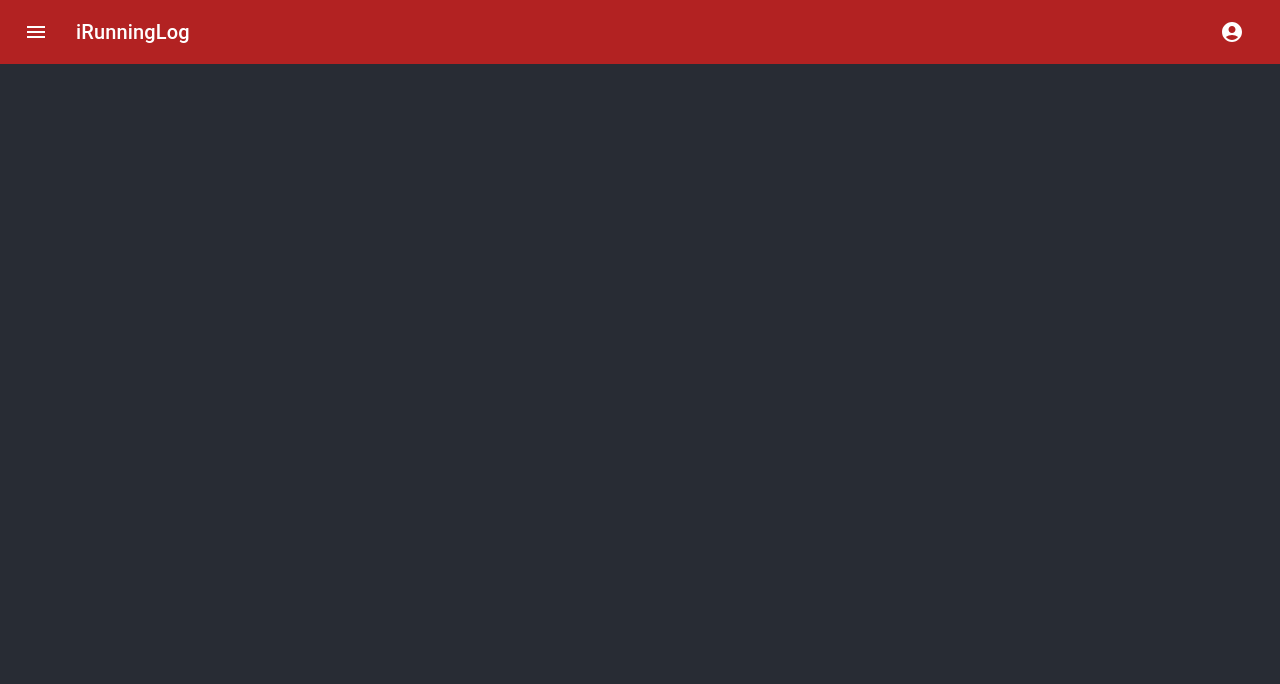
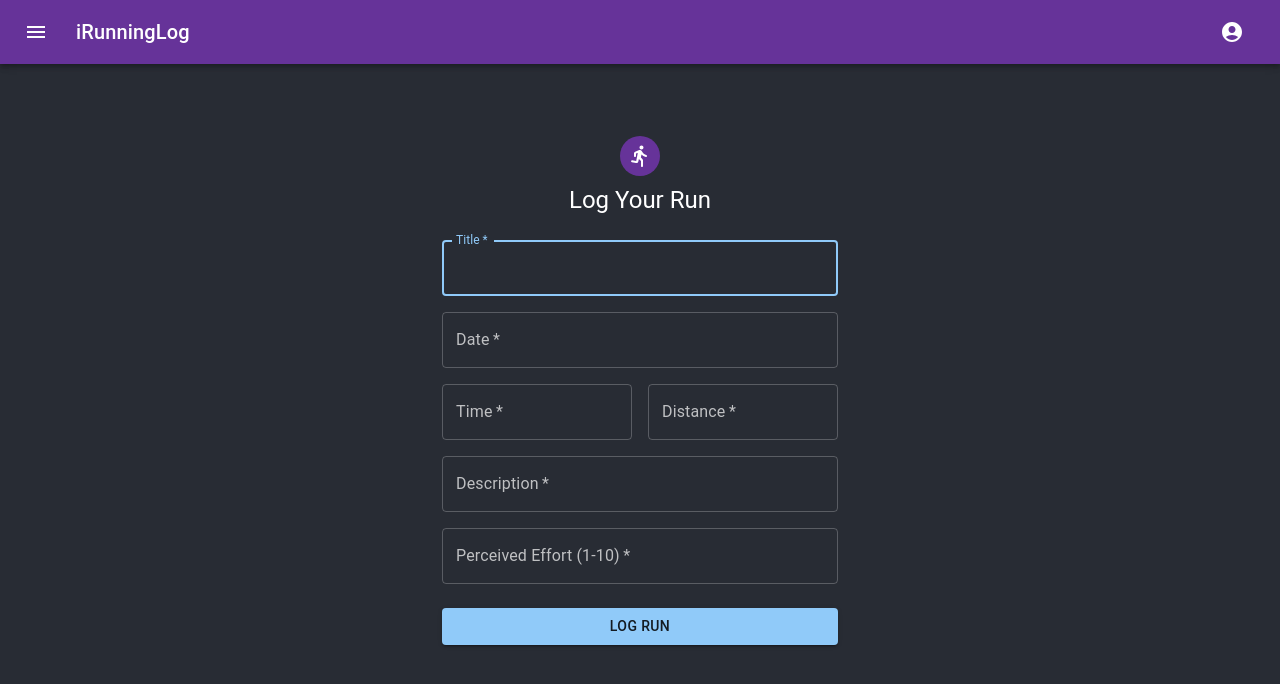
Before and after one commit to MichaelSault/iRunningLog, a React (Create React App) app in the folder running_log/: page /LogRun in a window 1280 px wide. Shown: the top 684 px of the page. Built offline with nearby package versions, Linux system fonts and the light colour scheme.

Commit message:
built front-end for run log

```diff
--- a/running_log/src/component/logRun.component.js
+++ b/running_log/src/component/logRun.component.js
@@ -1,15 +1,176 @@
 import {useState, useEffect} from 'react';
 import '../App.css';
+import * as React from 'react';
+import Avatar from '@mui/material/Avatar';
 import Button from '@mui/material/Button';
+import CssBaseline from '@mui/material/CssBaseline';
+import TextField from '@mui/material/TextField';
+import Grid from '@mui/material/Grid';
+import Box from '@mui/material/Box';
+import DirectionsRunRoundedIcon from '@mui/icons-material/DirectionsRunRounded';
+import Typography from '@mui/material/Typography';
+import Container from '@mui/material/Container';
+import { createTheme, ThemeProvider } from '@mui/material/styles';
+
+const darkTheme = createTheme({
+    palette: {
+        mode: 'dark',
+        background: {
+            default: "#282c34"
+        },
+        secondary: {
+            main: '#9370DB',
+        },
+    }
+});
+
+export default function LogRun() {
+    const [returnedData, setReturnedData] = useState({RunID: 0, Title: '', Date: '', Time: 0, Distance: 0, Description: "", Effort: 0});
+    const [run, setRun] = useState({RunID: 0, Title: '', Date: '', Time: 0, Distance: 0, Description: "", Effort: 0});
+
+  const handleSubmit = (event) => {
+    event.preventDefault();
+    const data = new FormData(event.currentTarget);
+    console.log({
+        title: data.get('title'),
+    });
+  };
+
+  const setInput = (e) => {
+    const {name, value} = e.target;
+    console.log(value);
+    if (name === 'EmployeeID' || name === 'Age'){
+        setRun(prevState => ({
+        ...prevState,
+        [name]: parseInt(value)
+      }));
+      return;
+    }
+    setRun(prevState => ({
+      ...prevState,
+      [name]: value
+    }));
+  }
+
+  const logRun = async () => {
+    const newData = await fetch('http://localhost:5000/logrun', {
+      method: 'POST',
+      headers: {
+        'Content-Type': 'application/json',
+        'Accept': 'application/json'
+      },
+      body: JSON.stringify({
+        ...run
+      })
+    })
+    .then(res => res.json());
+    console.log(newData);
+    setReturnedData(newData[0]);
+  }
 
 
-export default function LogRun() {
+
 
     return (
-        <div className="App">
-        <header className="App-header">
-
-        </header>
-        </div>
+        <ThemeProvider theme={darkTheme}>
+            <Container component="main" maxWidth="xs">
+                <CssBaseline />
+                <Box
+                sx={{
+                    marginTop: 8,
+                    display: 'flex',
+                    flexDirection: 'column',
+                    alignItems: 'center',
+                }}
+                >
+                <Avatar sx={{ m: 1, bgcolor: 'RebeccaPurple', color: 'white', fontSize: 'large' }}>
+                    <DirectionsRunRoundedIcon />
+                </Avatar>
+                <Typography component="h1" variant="h5">
+                    Log Your Run
+                </Typography>
+                <Box component="form" noValidate onSubmit={handleSubmit} sx={{ mt: 3 }}>
+                    <Grid container spacing={2}>
+                        <Grid item xs={12} sm={12}>
+                            <TextField
+                                autoComplete="title"
+                                name="Title"
+                                required
+                                fullWidth
+                                id="Title"
+                                label="Title"
+                                onChange={setInput}
+                                autoFocus
+                            />
+                        </Grid>
+                        <Grid item xs={12} sm={12}>
+                            <TextField
+                                autoComplete="date"
+                                name="Date"
+                                required
+                                fullWidth
+                                id="Date"
+                                label="Date"
+                                onChange={setInput}
+                            />
+                        </Grid>
+                        <Grid item xs={6} sm={6}>
+                            <TextField
+                                autoComplete="time"
+                                name="Time"
+                                required
+                                fullWidth
+                                id="Time"
+                                label="Time"
+                                onChange={setInput}
+                            />
+                        </Grid>
+                        <Grid item xs={6} sm={6}>
+                            <TextField
+                                autoComplete="distance"
+                                name="Distance"
+                                required
+                                fullWidth
+                                id="Distance"
+                                label="Distance"
+                                onChange={setInput}
+                            />
+                        </Grid>
+                        <Grid item xs={12} sm={12}>
+                            <TextField
+                                autoComplete="description"
+                                name="Description"
+                                required
+                                fullWidth
+                                id="Description"
+                                label="Description"
+                                onChange={setInput}
+                            />
+                        </Grid>
+                        <Grid item xs={12} sm={12}>
+                            <TextField
+                                autoComplete="effort"
+                                name="Effort"
+                                required
+                                fullWidth
+                                id="Effort"
+                                label="Perceived Effort (1-10)"
+                                onChange={setInput}
+                            />
+                        </Grid>
+                    </Grid>
+                    <Button
+                    type="submit"
+                    fullWidth
+                    variant="contained"
+                    sx={{ mt: 3, mb: 2 }}
+                    onClick={() => logRun()}
+                    >
+                    Log Run
+                    </Button>
+                </Box>
+                </Box>
+            </Container>
+        </ThemeProvider>
     );
 }
--- a/running_log/src/component/menuBar.component.js
+++ b/running_log/src/component/menuBar.component.js
@@ -42,7 +42,7 @@ export default function MenuAppBar() {
           label={auth ? 'Logout' : 'Login'}
         />
       </FormGroup> */}
-      <AppBar position="static" sx={{ backgroundColor: "firebrick" }}>
+      <AppBar position="static" sx={{ backgroundColor: "RebeccaPurple" }}>
         <Toolbar>
           <IconButton
             size="large"
```
